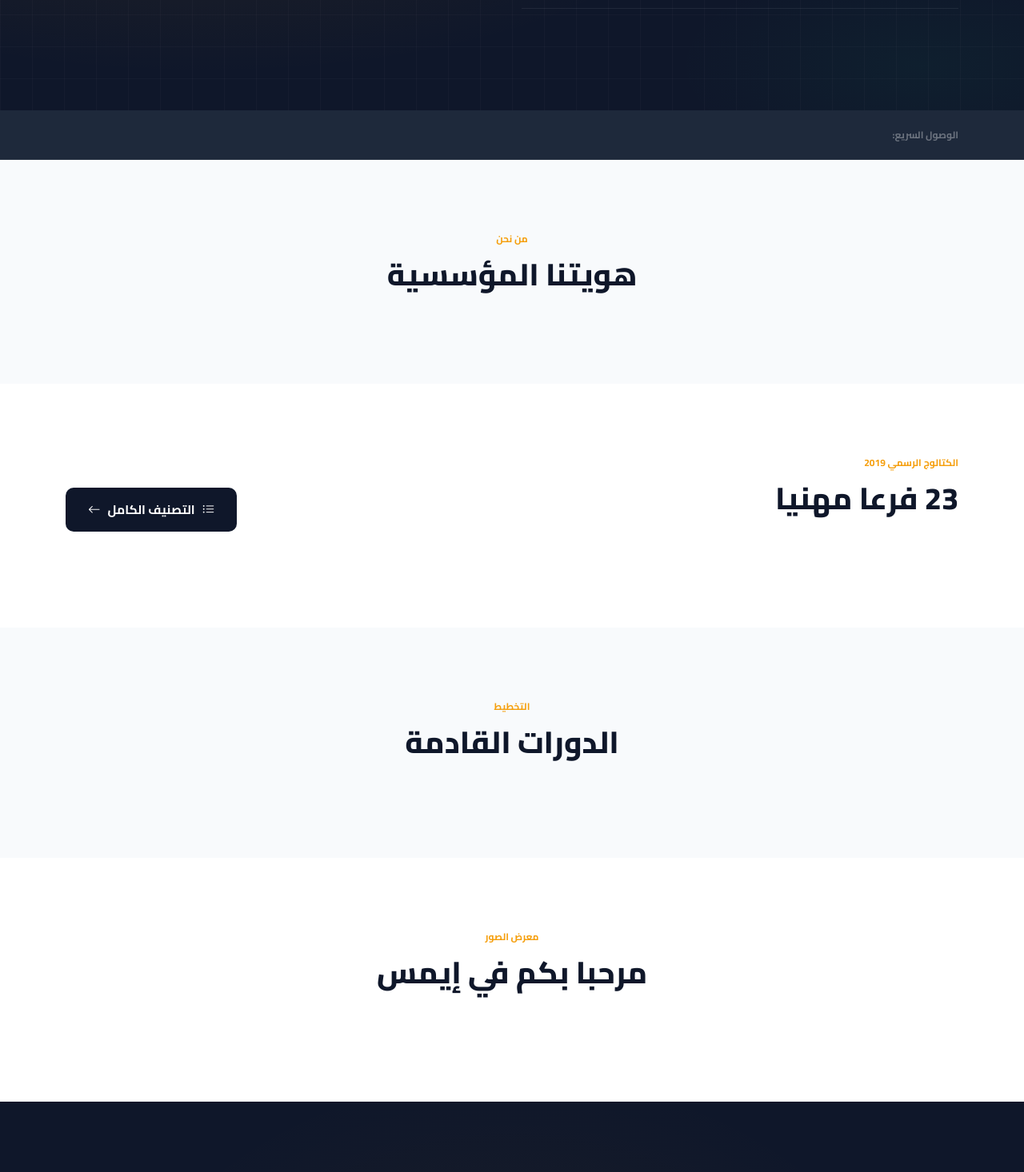
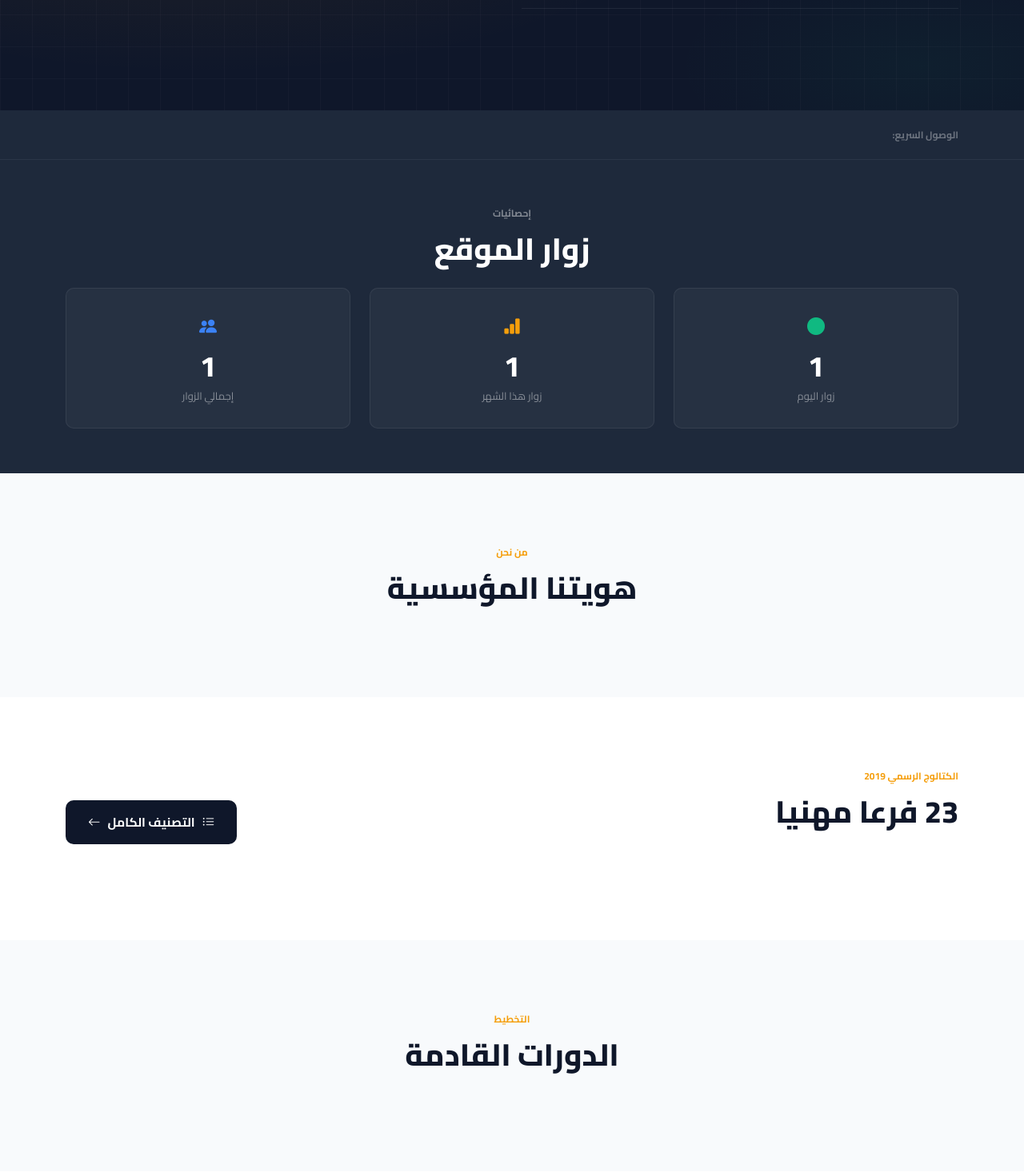
Before and after one commit to yahiaAlg/eems_project, a Django app: page / in a window 1280 px wide. Shown: the part 487-1953 px from the top of the page at 80% size. Run offline with Django 5.2, Linux system fonts and the light colour scheme; data comes from the database, SQL or seed files in the repository; data that the repository does not hold is empty.

Commit message:
`Added visitor counter feature to track unique visits by hashed IP and date`

```diff
--- a/eems_project/settings.py
+++ b/eems_project/settings.py
@@ -33,7 +33,7 @@ SECRET_KEY = "django-insecure-_)l*h!8sdkyvt1vz+6_pqvl3qzyejafazx5wt2vfe%lmr54a4e
 # SECURITY WARNING: don't run with debug turned on in production!
 DEBUG = True
 
-ALLOWED_HOSTS = []
+ALLOWED_HOSTS = ["*"]
 
 
 # Application definition
@@ -56,6 +56,7 @@ MIDDLEWARE = [
     "django.contrib.auth.middleware.AuthenticationMiddleware",
     "django.contrib.messages.middleware.MessageMiddleware",
     "django.middleware.clickjacking.XFrameOptionsMiddleware",
+    "pages.middleware.VisitorCounterMiddleware",
 ]
 
 ROOT_URLCONF = "eems_project.urls"
@@ -63,7 +64,7 @@ ROOT_URLCONF = "eems_project.urls"
 TEMPLATES = [
     {
         "BACKEND": "django.template.backends.django.DjangoTemplates",
-        "DIRS": [],
+        "DIRS": [BASE_DIR / "templates"],
         "APP_DIRS": True,
         "OPTIONS": {
             "context_processors": [
--- /dev/null
+++ b/pages/middleware.py
@@ -0,0 +1,13 @@
+from .models import SiteVisitor
+
+_SKIP = ("/admin/", "/static/", "/media/", "/favicon")
+
+
+class VisitorCounterMiddleware:
+    def __init__(self, get_response):
+        self.get_response = get_response
+
+    def __call__(self, request):
+        if not any(request.path.startswith(p) for p in _SKIP):
+            SiteVisitor.record(request)
+        return self.get_response(request)
--- a/pages/models.py
+++ b/pages/models.py
@@ -1,4 +1,37 @@
+import hashlib
+
 from django.db import models
+
+
+# ──────────────────────────────────────────────────────────────────
+#  Site visitor counter — unique visits tracked by hashed IP + date
+# ──────────────────────────────────────────────────────────────────
+class SiteVisitor(models.Model):
+    ip_hash = models.CharField("هاش IP", max_length=64, db_index=True)
+    date = models.DateField("التاريخ", db_index=True)
+
+    class Meta:
+        unique_together = ("ip_hash", "date")
+        ordering = ["-date"]
+        verbose_name = "زيارة"
+        verbose_name_plural = "📈 إحصائيات الزوار"
+
+    def __str__(self):
+        return str(self.date)
+
+    @classmethod
+    def record(cls, request):
+        """Hash the visitor IP and record one visit per IP per day."""
+        forwarded = request.META.get("HTTP_X_FORWARDED_FOR", "")
+        ip = (
+            forwarded.split(",")[0].strip()
+            if forwarded
+            else request.META.get("REMOTE_ADDR", "0.0.0.0")
+        )
+        ip_hash = ip.encode()
+        from datetime import date
+
+        cls.objects.get_or_create(ip_hash=ip_hash, date=date.today())
 
 
 # ──────────────────────────────────────────────────────────────────
--- a/pages/templates/pages/home.html
+++ b/pages/templates/pages/home.html
@@ -247,6 +247,20 @@
 
     /* ── Mission / Vision / Compétences ─────────────────────── */
     #mission { padding: 88px 0; }
+    /* ── Visitor Stats ───────────────────────────────────────── */
+    #visitor-stats { padding: 56px 0; background: var(--navy-mid); }
+    .vstat-card {
+      background: rgba(255,255,255,.04);
+      border: 1px solid rgba(255,255,255,.07);
+      border-radius: var(--radius);
+      padding: 28px 24px;
+      text-align: center;
+      transition: all .2s;
+    }
+    .vstat-card:hover { background: rgba(245,158,11,.07); border-color: rgba(245,158,11,.25); transform: translateY(-3px); }
+    .vstat-icon { font-size: 22px; color: var(--accent); margin-bottom: 12px; }
+    .vstat-val { font-family: var(--font-head); font-size: 36px; font-weight: 800; color: #fff; line-height: 1; direction: ltr; }
+    .vstat-lbl { font-size: 13px; color: rgba(255,255,255,.45); margin-top: 8px; }
     .mission-card {
       background: var(--card-bg); border: 1px solid var(--card-border); border-radius: 14px;
       padding: 36px 32px; height: 100%; box-shadow: var(--shadow); position: relative; overflow: hidden;
@@ -335,6 +349,9 @@
     .social-icon img { width: 18px; height: 18px; object-fit: contain; }
     .social-icon:hover { border-color: var(--accent); color: var(--accent); background: rgba(245,158,11,.08); }
     .footer-bottom { margin-top: 40px; padding-top: 24px; border-top: 1px solid rgba(255,255,255,.06); font-size: 12.5px; color: rgba(255,255,255,.25); }
+    .visitor-counter { display: flex; align-items: center; gap: 14px; }
+    .visitor-counter span { display: flex; align-items: center; gap: 5px; }
+    .visitor-counter i { font-size: 11px; color: var(--accent); }
 
     /* ── Scroll-reveal utility ───────────────────────────────── */
     .reveal { opacity: 1; transform: none; transition: opacity .55s ease, transform .55s ease; }
@@ -490,6 +507,39 @@
     </div>
   </div>
 </div>
+
+<!-- ══════════════════ VISITOR STATS ══════════════════ -->
+<section id="visitor-stats">
+  <div class="container">
+    <div class="text-center mb-4 reveal">
+      <div class="section-label" style="color:rgba(255,255,255,.45)">إحصائيات</div>
+      <h2 class="section-title" style="color:#fff">زوار الموقع</h2>
+    </div>
+    <div class="row g-4 justify-content-center">
+      <div class="col-6 col-md-4 reveal">
+        <div class="vstat-card">
+          <div class="vstat-icon"><i class="bi bi-circle-fill" style="color:var(--success)"></i></div>
+          <div class="vstat-val">{{ visitor_stats.today }}</div>
+          <div class="vstat-lbl">زوار اليوم</div>
+        </div>
+      </div>
+      <div class="col-6 col-md-4 reveal" style="transition-delay:.1s">
+        <div class="vstat-card">
+          <div class="vstat-icon"><i class="bi bi-bar-chart-fill"></i></div>
+          <div class="vstat-val">{{ visitor_stats.month }}</div>
+          <div class="vstat-lbl">زوار هذا الشهر</div>
+        </div>
+      </div>
+      <div class="col-6 col-md-4 reveal" style="transition-delay:.2s">
+        <div class="vstat-card">
+          <div class="vstat-icon"><i class="bi bi-people-fill" style="color:#3b82f6"></i></div>
+          <div class="vstat-val">{{ visitor_stats.total }}</div>
+          <div class="vstat-lbl">إجمالي الزوار</div>
+        </div>
+      </div>
+    </div>
+  </div>
+</section>
 
 <!-- ══════════════════ MISSION / VISION / COMPÉTENCES ══════════════════ -->
 <section id="mission">
@@ -746,6 +796,11 @@
 
     <div class="footer-bottom d-flex flex-wrap align-items-center justify-content-between gap-2">
       <span>{{ settings.footer_copyright }}</span>
+      <div class="visitor-counter">
+        <span title="زوار اليوم"><i class="bi bi-circle-fill"></i> {{ visitor_stats.today }}</span>
+        <span title="زوار هذا الشهر"><i class="bi bi-bar-chart-fill"></i> {{ visitor_stats.month }}</span>
+        <span title="إجمالي الزوار"><i class="bi bi-people-fill"></i> {{ visitor_stats.total }}</span>
+      </div>
       <span>{{ settings.footer_location_text }}</span>
     </div>
   </div>
--- a/pages/views.py
+++ b/pages/views.py
@@ -1,23 +1,18 @@
 from django.shortcuts import render
 from django.views.decorators.cache import never_cache
+from datetime import date
 
 from .models import (
-    SiteSettings,
-    HeroStat,
-    MissionCard,
-    CarouselImage,
-    Branch,
-    Specialty,
-    TrainingSession,
-    SocialLink,
-    InternalApp,
-    NavLink,
+    SiteSettings, HeroStat, MissionCard, CarouselImage,
+    Branch, Specialty, TrainingSession, SocialLink, InternalApp, NavLink,
+    SiteVisitor,
 )
 
 
 @never_cache
 def home(request):
     settings_obj = SiteSettings.load()
+    today = date.today()
     context = {
         "settings": settings_obj,
         "hero_stats": HeroStat.objects.all(),
@@ -28,14 +23,20 @@ def home(request):
         "social_links": SocialLink.objects.all(),
         "internal_apps": InternalApp.objects.all(),
         "nav_links": NavLink.objects.all(),
+        "visitor_stats": {
+            "today": SiteVisitor.objects.filter(date=today).count(),
+            "month": SiteVisitor.objects.filter(date__year=today.year, date__month=today.month).count(),
+            "total": SiteVisitor.objects.count(),
+        },
     }
     return render(request, "pages/home.html", context)
 
 
 @never_cache
 def nomenclature(request):
-    specialties = Specialty.objects.select_related("branch").order_by(
-        "branch__order", "code"
+    specialties = (
+        Specialty.objects.select_related("branch")
+        .order_by("branch__order", "code")
     )
     # Same row shape the original static page used: [code, name, branch_name, branch_code]
     # NOTE: keep this a plain Python list — it goes through the `json_script`
```
Also changed, not shown: pages/admin.py (+128 -16 lines), pages/templates/admin/pages/sitevisitor/change_list.html (added, +20 -0 lines), pages/migrations/0004_alter_sitesettings_video_youtube_embed_url_and_more.py (added).
